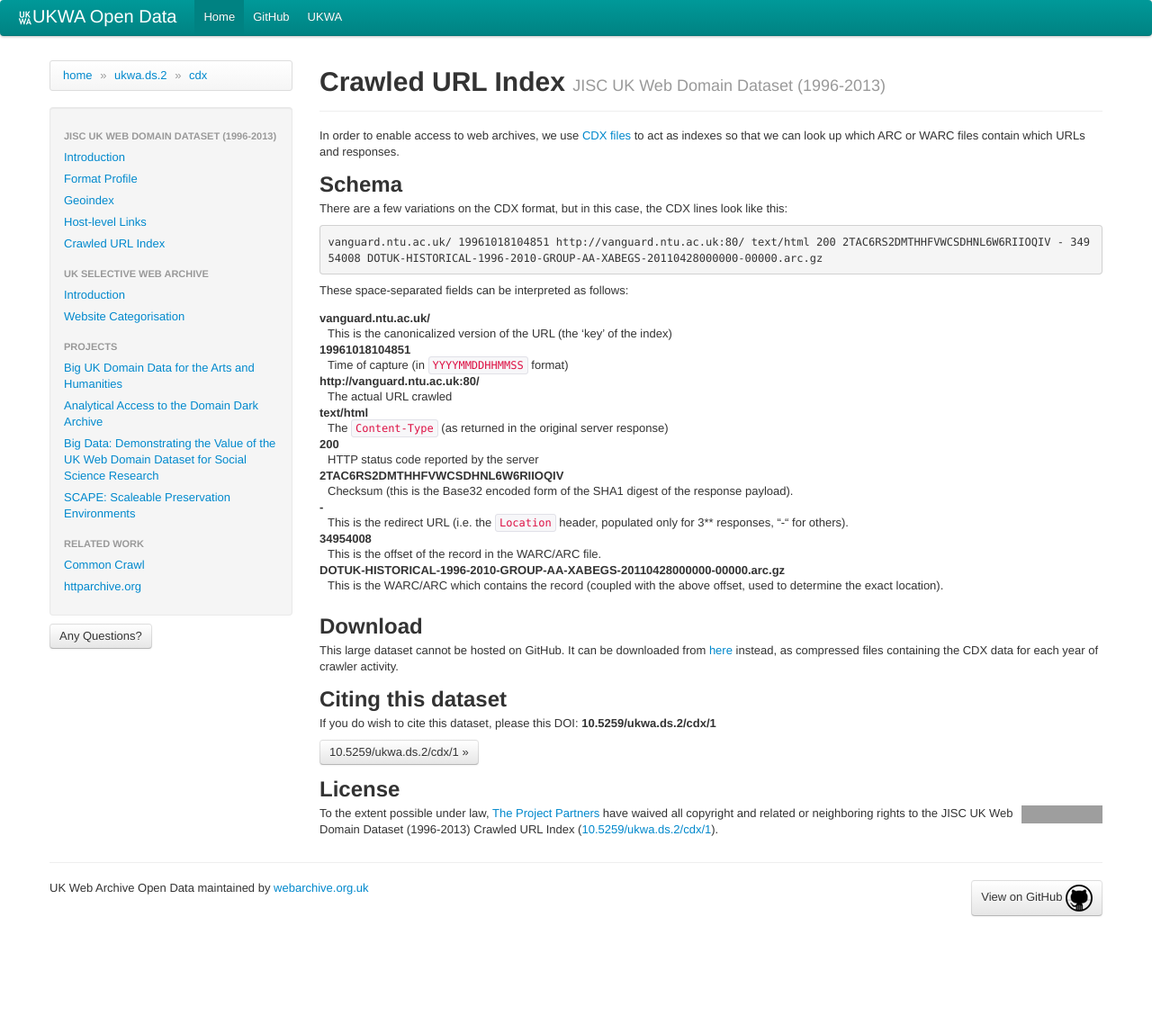
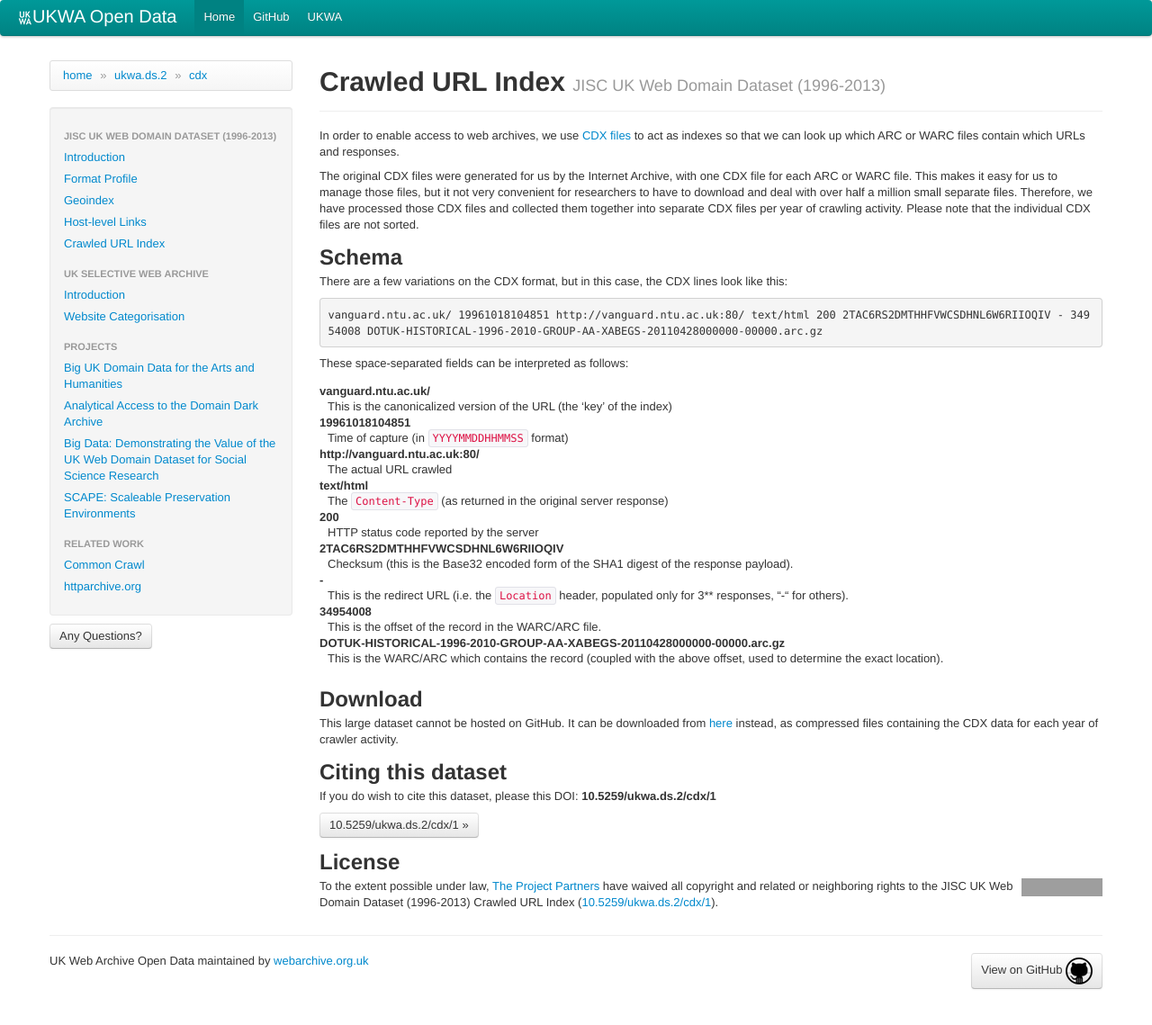
Before and after one commit to ukwa/opendata, a Jekyll site: the page built from ukwa.ds.2/cdx/index.md, in a window 1280 px wide. Shown: the whole page at 90% size. Built offline with Jekyll 4.4.1, drawn with Linux system fonts in a browser that asks for light colours; before the commit the page ends 1058 px from its top, so only the background shows below that; grey boxes are pictures that could not be loaded.

Commit message:
Some background.

```diff
--- a/ukwa.ds.2/cdx/index.md
+++ b/ukwa.ds.2/cdx/index.md
@@ -5,6 +5,8 @@
 ---
 
 In order to enable access to web archives, we use [CDX files](https://archive.org/web/researcher/cdx_file_format.php) to act as indexes so that we can look up which ARC or WARC files contain which URLs and responses.
+
+The original CDX files were generated for us by the Internet Archive, with one CDX file for each ARC or WARC file. This makes it easy for us to manage those files, but it not very convenient for researchers to have to download and deal with over half a million small separate files. Therefore, we have processed those CDX files and collected them together into separate CDX files per year of crawling activity. Please note that the individual CDX files are not sorted.
 
 Schema
 ------
@@ -49,6 +51,7 @@
 
 This large dataset cannot be hosted on GitHub. It can be downloaded from [here](http://www.webarchive.org.uk/datasets/ukwa.ds.2/cdx/) instead, as compressed files containing the CDX data for each year of crawler activity.
 
+
 {% include cite_doi.md %}
 
 {% include jia_cc0.md %}
```
